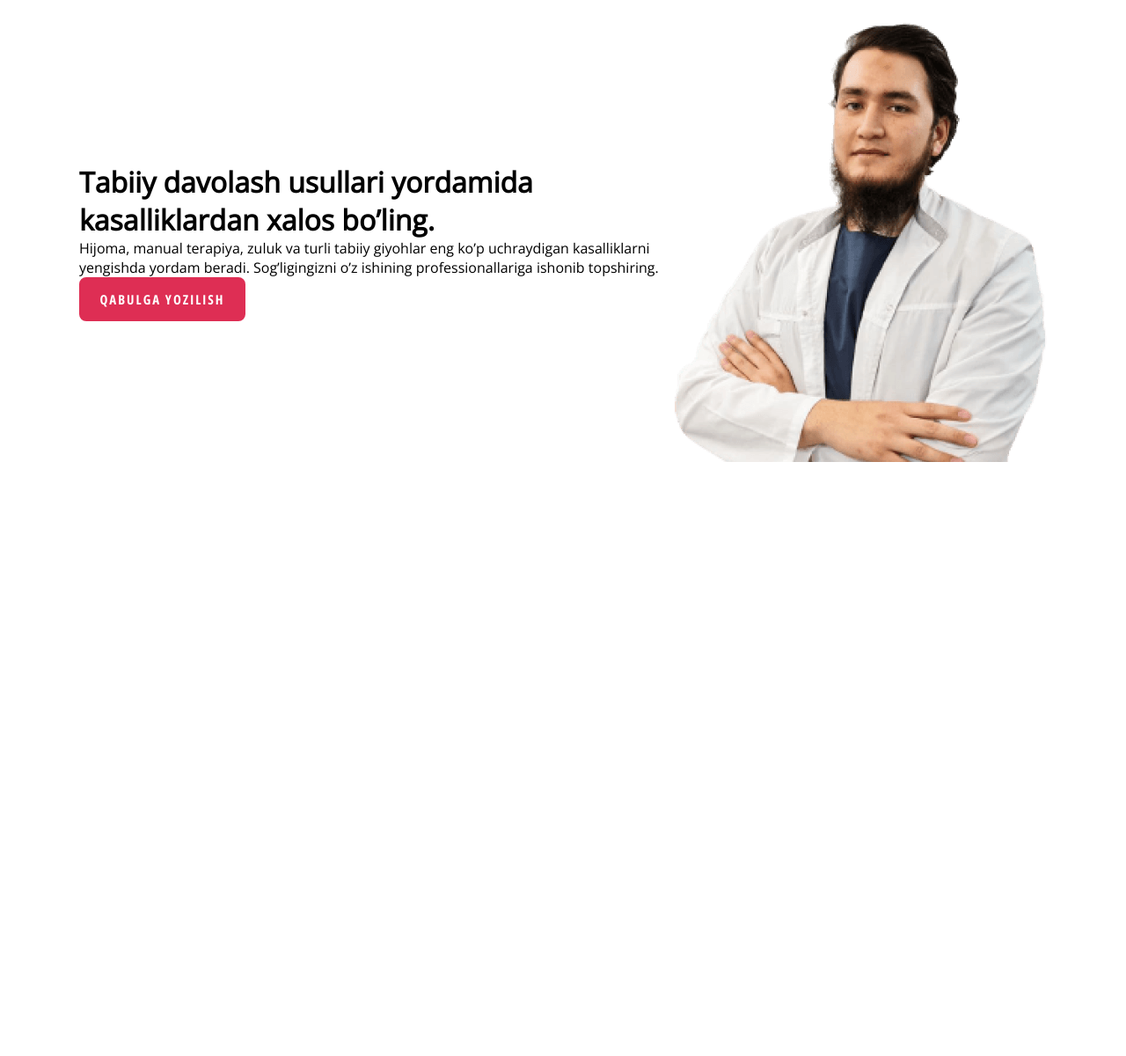
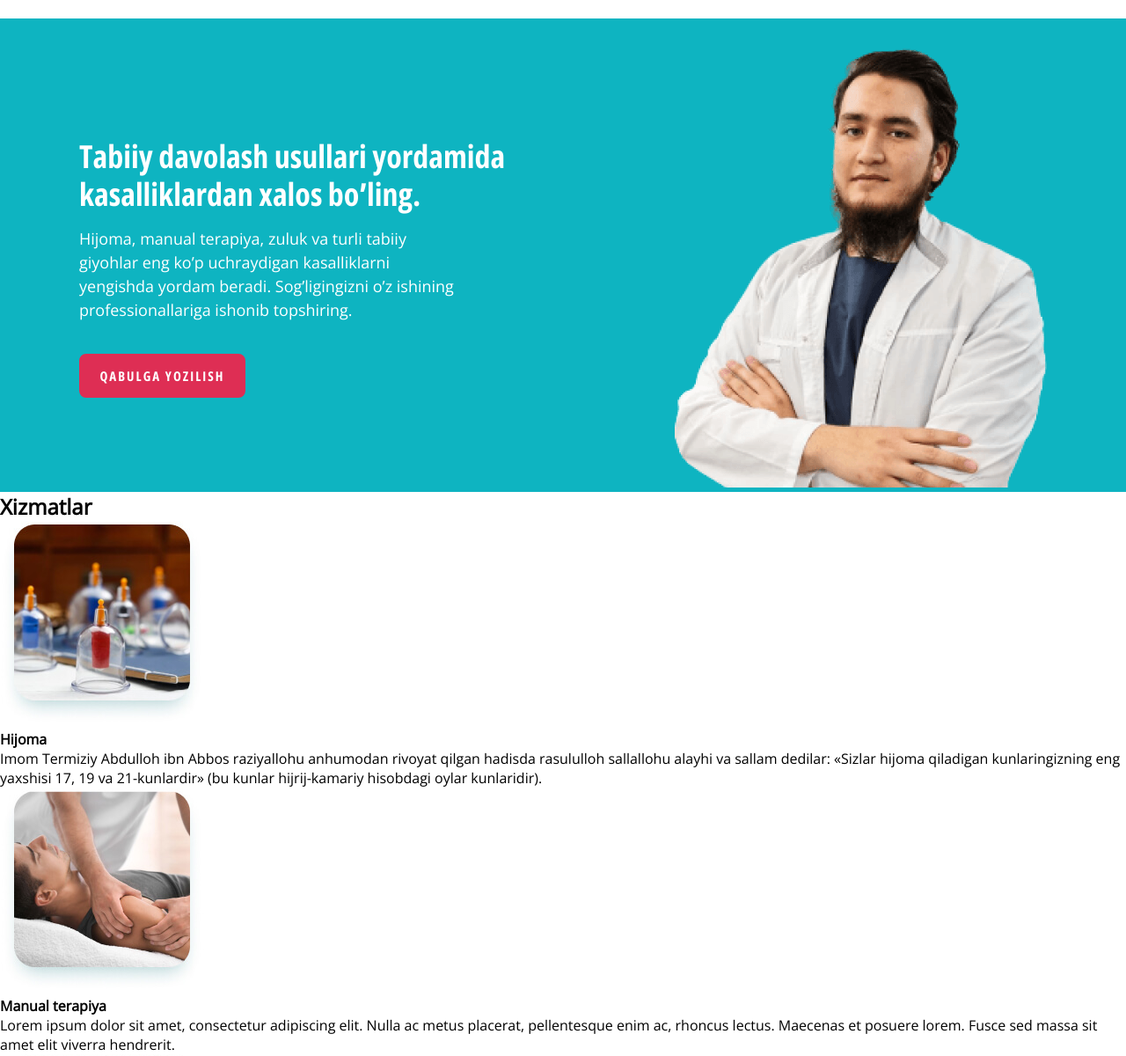
Before and after one commit to Ergashev95/ansor-med-landing-pange, a plain HTML site: page index.html in a window 1280 px wide. Shown: the part 78-1278 px from the top of the page at 88% size. Before the commit the page ends 800 px from the top, so only its background shows below. Drawn offline with Linux system fonts and the light colour scheme.

Commit message:
add service section html structury

```diff
--- a/css/main.css
+++ b/css/main.css
@@ -3,8 +3,8 @@
 /* CUSTOM PROPS */
 
 :root {
-    --primary-blue: #0EB4C1;
-    --secondary-red: #DE2E54;
+  --primary-blue: #0eb4c1;
+  --secondary-red: #de2e54;
   --dark: #222;
   --white: #fff;
   --opensans: "OpenSans";
@@ -55,7 +55,7 @@ ul {
   letter-spacing: 2px;
   text-transform: uppercase;
   border: 2px solid var(--secondary-red);
-     transition: .5s;
+  transition: 0.5s;
 }
 
 .all-btn:hover {
@@ -65,7 +65,7 @@ ul {
 .all-btn:active {
   background-color: var(--secondary-red);
   color: var(--white);
-    opacity: .6;
+  opacity: 0.6;
 }
 
 /* D-FLEX */
@@ -81,15 +81,10 @@ body {
 }
 
 /* SITE-HEADER */
-
-.site-header-hero {
-}
 .site-header {
   padding-top: 24px;
   padding-bottom: 24px;
 }
-
-
 .logo {
   display: flex;
   align-items: center;
@@ -97,14 +92,13 @@ body {
   color: var(--dark);
   font-size: 24px;
   font-weight: 600;
-    transition: .5s;
-
+  transition: 0.5s;
 }
 .logo:hover {
   color: var(--secondary-red);
 }
 .logo:active {
-  opacity: .5;
+  opacity: 0.5;
 }
 .logo-image {
   width: 50px;
@@ -124,14 +118,74 @@ body {
   line-height: 21px;
   letter-spacing: 2px;
   text-transform: uppercase;
-    transition: .5s;
+  transition: 0.5s;
 }
 .site-header__link:hover {
   color: var(--secondary-red);
 }
 .site-header__link:active {
-   opacity: .6;
+  opacity: 0.6;
 }
 
+/* SITE-HEADER */
 
-/* SITE-HEADER */
+/* SITE-HERO */
+.site-hero {
+  background-color: var(--primary-blue);
+  padding-top: 29px;
+}
+
+.site-hero__title {
+  max-width: 500px;
+  width: 100%;
+  font-size: 36px;
+  font-weight: 700;
+  color: var(--white);
+  font-family: var(--opensansCondensed);
+  line-height: 43.2px;
+}
+.site-hero__text {
+  max-width: 440px;
+  width: 100%;
+  color: var(--white);
+  font-size: 18px;
+  font-weight: 400;
+  line-height: 27px;
+  margin-top: 16px;
+  margin-bottom: 36px;
+}
+.site-hero__btn:hover {
+  border: 2px solid #de2e54;
+  background-color: #de2e54;
+  color: var(--white);
+}
+
+.site-hero__image {
+    max-width: 423px;
+    width: 100%;
+    height: 504px;
+    object-fit: cover;
+}
+/* SITE-HERO */
+
+
+/* SITE-MAIN */
+  /* SERVICE */
+  .service {
+  }
+  .service-content {
+  }
+  .service-title {
+  }
+  .service-item {
+  }
+  .service-item__img {
+  }
+  .service-item__desc {
+  }
+  .service-item__title {
+  }
+  .service-item__text {
+  }
+  /* SERVICE */
+/* SITE-MAIN */
--- a/index.html
+++ b/index.html
@@ -54,6 +54,44 @@
     </div>
     <!-- SITE-HEADER-HERO -->
 
+    <!-- SITE-MAIN -->
+    <main class="site-main">
+        <section class="service">
+            <div class="service-content">
+                <h2 class="service-title">Xizmatlar</h2>
+                <div class="service-item">
+                    <img src="./img/image 1.jpg" alt="Service hijama" class="service-item__img">
+                    <div class="service-item__desc">
+                        <h4 class="service-item__title">Hijoma</h4>
+                        <p class="service-item__text">Imom Termiziy Abdulloh ibn Abbos raziyallohu anhumodan rivoyat qilgan hadisda rasululloh sallallohu alayhi va sallam dedilar: «Sizlar hijoma qiladigan kunlaringizning eng yaxshisi 17, 19 va 21-kunlardir» (bu kunlar hijrij-kamariy hisobdagi oylar kunlaridir).</p>
+                    </div>
+                </div>
+                <div class="service-item">
+                    <img src="./img/image 2.jpg" alt="Manual terapiya" class="service-item__img">
+                    <div class="service-item__desc">
+                        <h4 class="service-item__title">Manual terapiya</h4>
+                        <p class="service-item__text">Lorem ipsum dolor sit amet, consectetur adipiscing elit. Nulla ac metus placerat, pellentesque enim ac, rhoncus lectus. Maecenas et posuere lorem. Fusce sed massa sit amet elit viverra hendrerit.</p>
+                    </div>
+                </div>
+                <div class="service-item">
+                    <img src="./img/image 3.jpg" alt="Zuluk bilan davolash" class="service-item__img">
+                    <div class="service-item__desc">
+                        <h4 class="service-item__title">Zuluk bilan davolash</h4>
+                        <p class="service-item__text">Girudoterapiya (lot. hirūdō — «zuluk» va qad. yun. θεραπεία — «davolash») — ma’lum kasalliklarni dorivor zuluklar (Hirudo medicinalis) yordamida davolash usuli. Fizioterapevtik muolaja, muqobil tibbiyotga oid sanaladi. Bunday zuluklar ushbu kichik sinf chuvchalchanglariga oid yagona tur hisoblanadi, qolganlari shifobaxsh ta’sir ko’rsatmaydi.</p>
+                    </div>
+                </div>
+                <div class="service-item">
+                    <img src="./img/image 4.jpg" alt="Natural remdies" class="service-item__img">
+                    <div class="service-item__desc">
+                        <h4 class="service-item__title">Tabiiy dori vositalari</h4>
+                        <p class="service-item__text">Lorem ipsum dolor sit amet, consectetur adipiscing elit. Nulla ac metus placerat, pellentesque enim ac, rhoncus lectus. Maecenas et posuere lorem. Fusce sed massa sit amet elit viverra hendrerit.</p>
+                    </div>
+                </div>
+            </div>
+        </section>
+    </main>
+    <!-- SITE-MAIN -->
+
 
 </body>
 </html>
```
Lines whose indentation alone changed are shown as unchanged.
